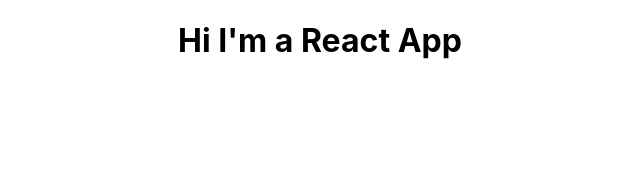
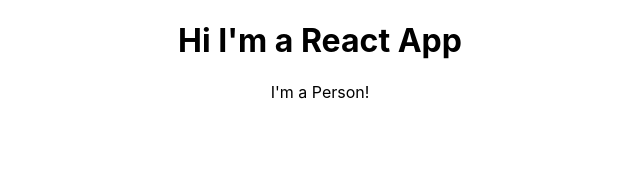
Before and after one commit to cronayne/react-course, a React (Create React App) app in the folder react-app/: page / in a window 1280 px wide. Shown: the top 172 px of the page, without its empty margins (320-960 px from the left). Built offline with nearby package versions, Linux system fonts and the light colour scheme.

Commit message:
Created a new Component

```diff
--- a/react-app/src/App.js
+++ b/react-app/src/App.js
@@ -1,11 +1,13 @@
 import React, { Component } from 'react';
 import './App.css';
+import Person from "./Person/Person";
 
 class App extends Component {
   render() {
     return (
       <div className="App">
         <h1>Hi I'm a React App</h1>
+        <Person />
       </div>
     );
   }
--- /dev/null
+++ b/react-app/src/Person/Person.js
@@ -0,0 +1,7 @@
+import React from 'react';
+
+const person = () => {
+    return <p>I'm a Person!</p>
+};
+
+export default person;
```
